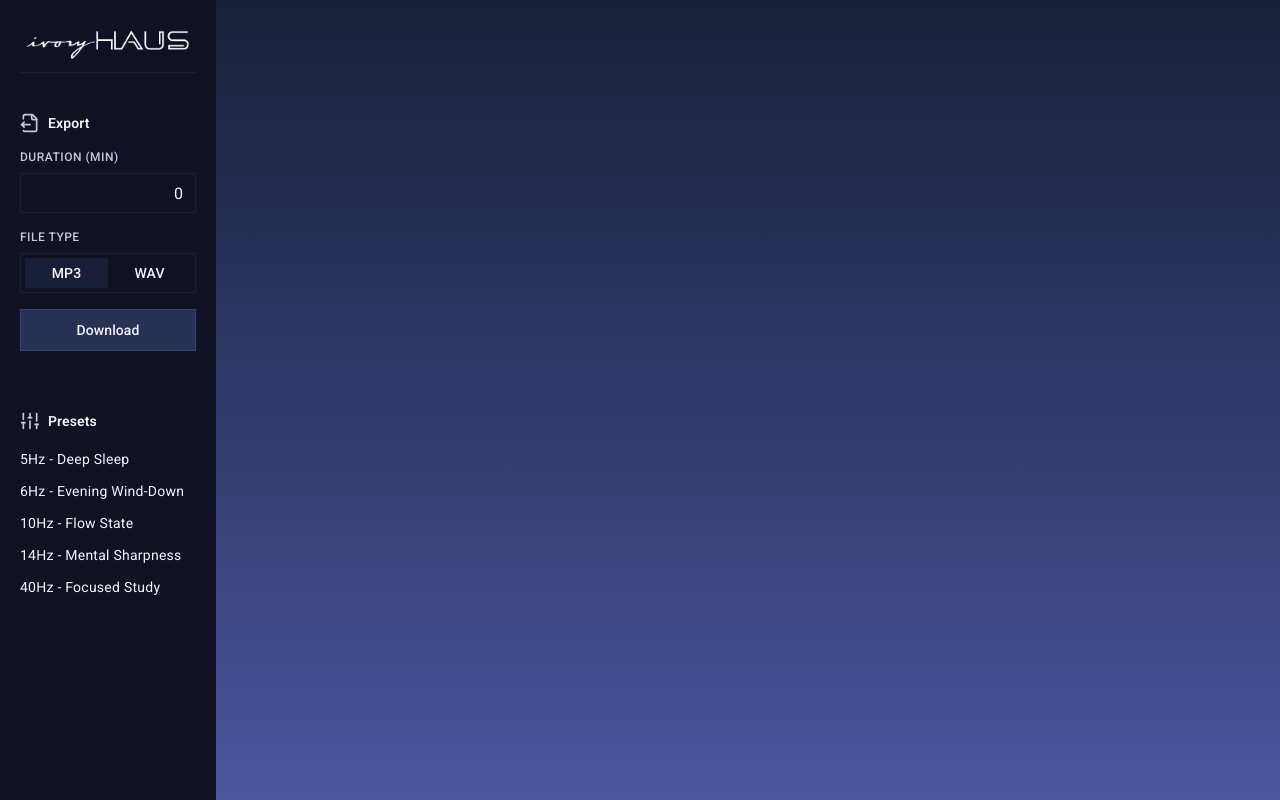
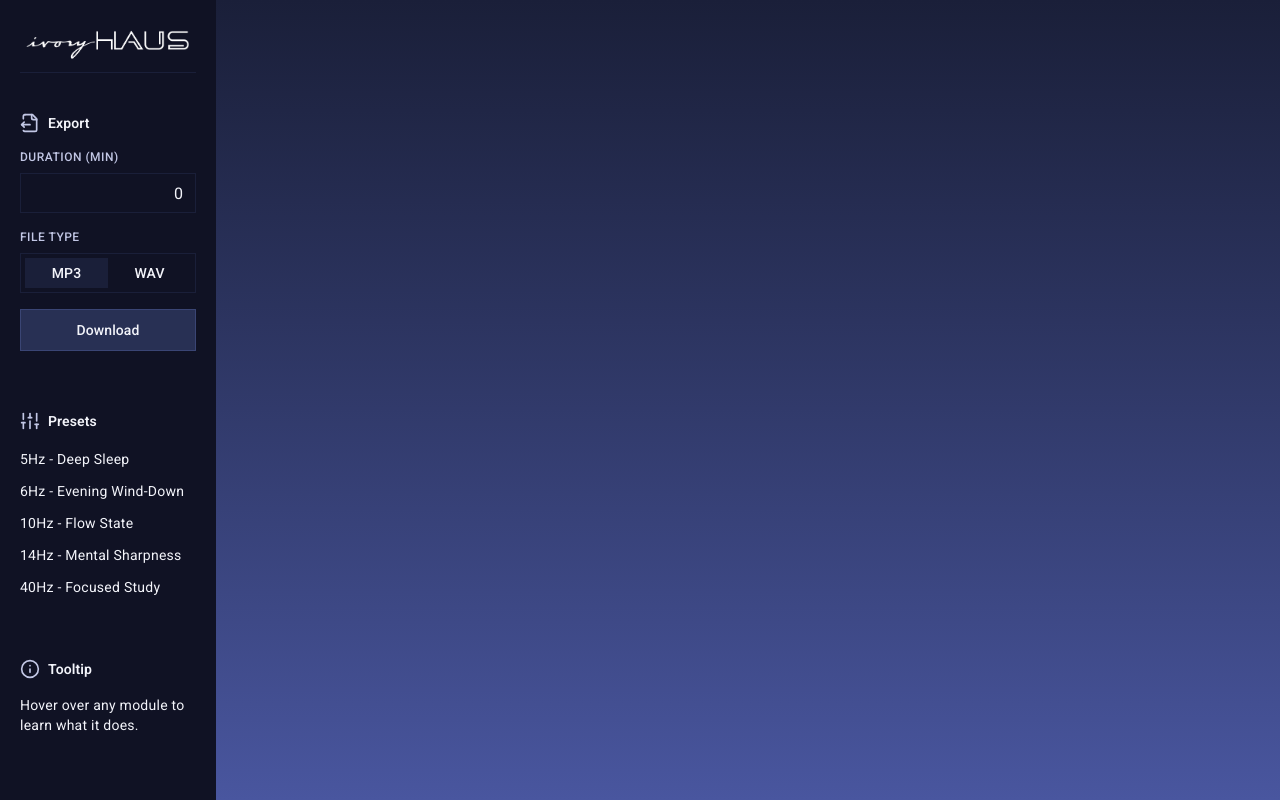
Before and after one commit to noahspott/ivoryhaus-2025, a Next.js app: page /binaural-beats-generator in a window 1280 px wide. Built offline with nearby package versions, Linux system fonts and the light colour scheme.

Commit message:
feat: tooltip ui

```diff
--- a/src/app/binaural-beats-generator/components/menu/Menu.tsx
+++ b/src/app/binaural-beats-generator/components/menu/Menu.tsx
@@ -2,6 +2,7 @@ import Image from "next/image";
 import logo from "@/public/images/ivoryhaus-logo.png";
 import ExportSection from "./ExportSection";
 import PresetsSection from "./PresetsSection";
+import Tooltip from "./Tooltip";
 
 export default function Menu() {
   return (
@@ -11,6 +12,7 @@ export default function Menu() {
       <div className="flex flex-col gap-[60px]">
         <ExportSection />
         <PresetsSection />
+        <Tooltip />
       </div>
     </div>
   );
--- /dev/null
+++ b/src/app/binaural-beats-generator/components/menu/Tooltip.tsx
@@ -0,0 +1,23 @@
+"use client";
+
+// Lib
+import { useState } from "react";
+
+// Components
+import IconHeader from "../ui/IconHeader";
+import { Info } from "lucide-react";
+
+export default function Tooltip() {
+  const [info, setInfo] = useState<string>(
+    "Hover over any module to learn what it does."
+  );
+
+  return (
+    <section className="flex flex-col gap-4">
+      <IconHeader Icon={Info} variant="SMALL">
+        Tooltip
+      </IconHeader>
+      <p className="text-primary-50 body-medium">{info}</p>
+    </section>
+  );
+}
```
